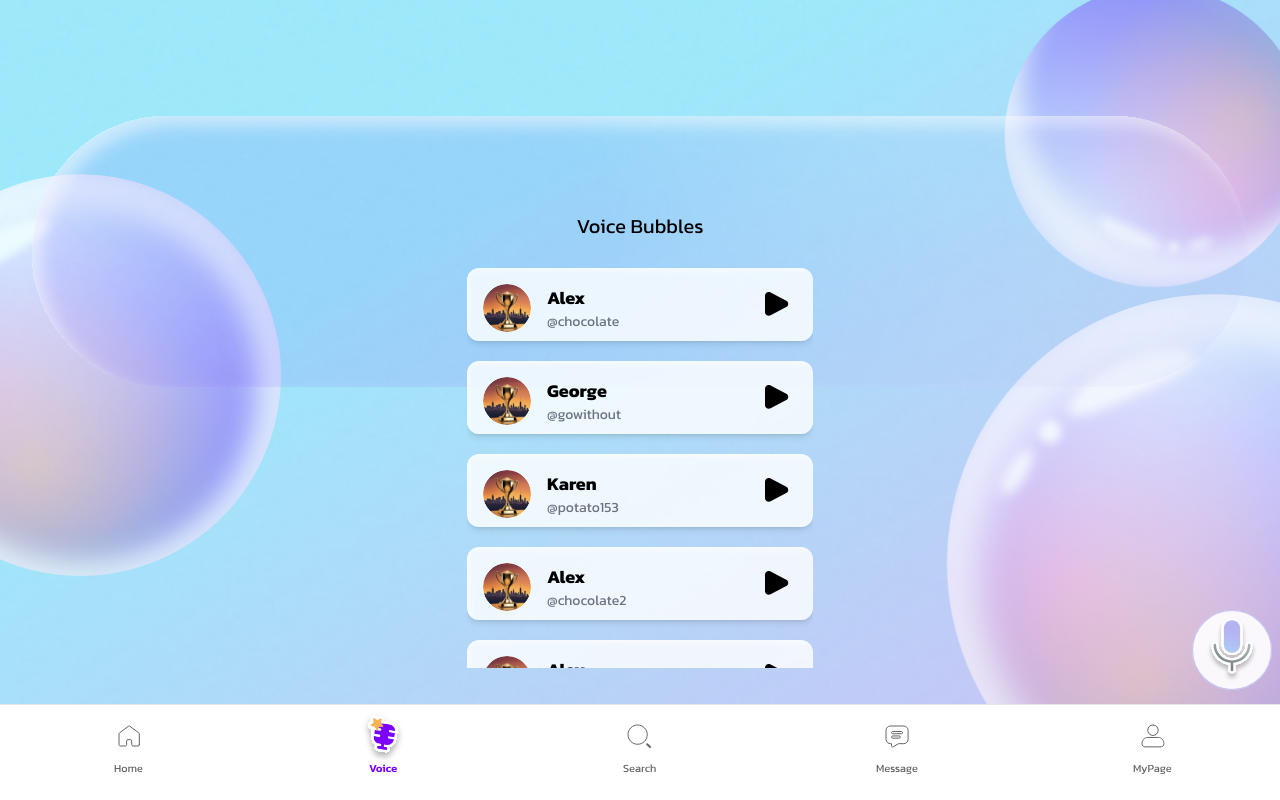
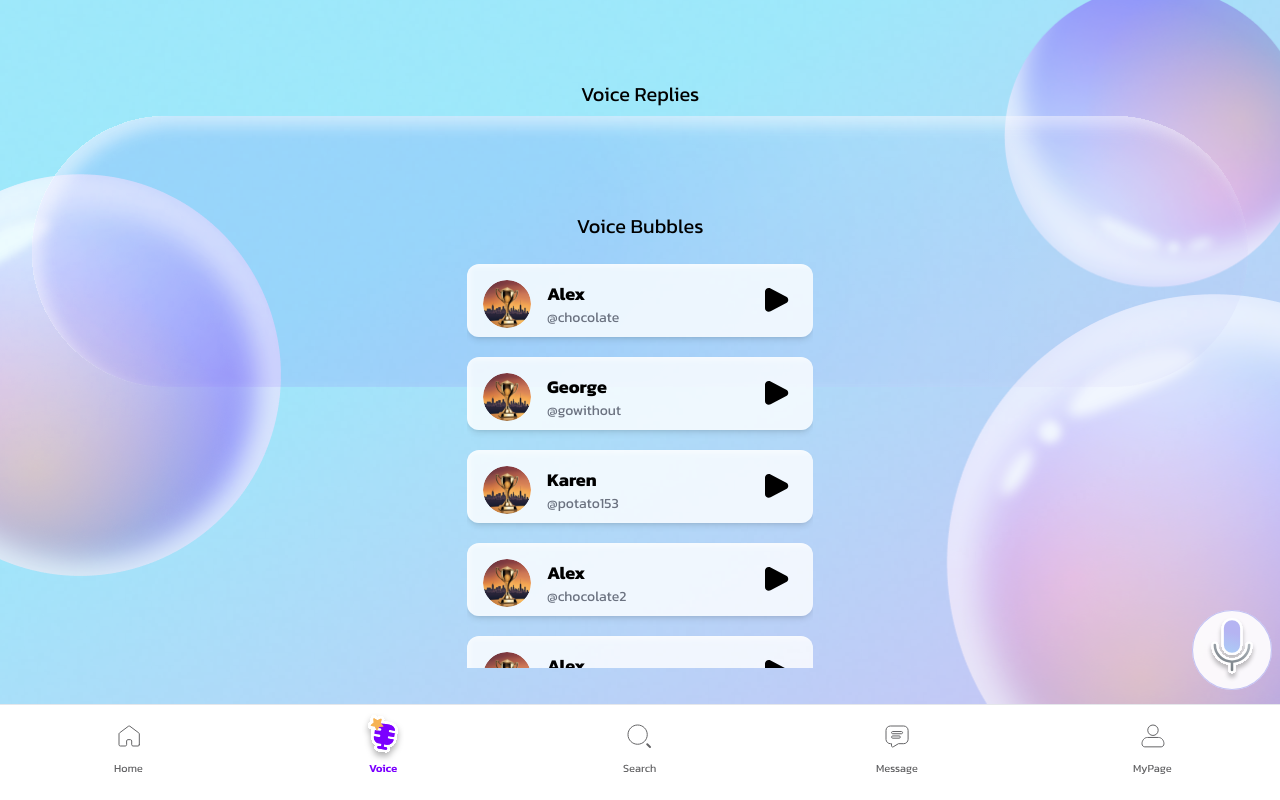
Before and after one commit to junghyunl/fillit, a React (Vite) app in the folder fillit_frontend/: page /voice in a window 1280 px wide. Built offline with nearby package versions, Linux system fonts and the light colour scheme.

Commit message:
refactor: 폴더 구조 정리 및 CSS 디자인 수정

```diff
--- a/fillit_frontend/src/components/VoiceBubbleItem.tsx
+++ b/fillit_frontend/src/components/Voice/VoiceBubbleItem.tsx
@@ -1,6 +1,6 @@
-import profileBubble from '../assets/icons/profile-bubble.svg';
-import playIcon from '../assets/icons/play.svg';
-import voiceWrapper from '../assets/icons/voice-wrapper.svg';
+import profileBubble from '@/assets/icons/profile-bubble.svg';
+import playIcon from '@/assets/icons/play.svg';
+import voiceWrapper from '@/assets/icons/voice-wrapper.svg';
 
 interface VoiceBubbleItemProps {
   name: string;
--- a/fillit_frontend/src/components/VoiceBubbleList.tsx
+++ b/fillit_frontend/src/components/Voice/VoiceBubbleList.tsx
@@ -26,7 +26,7 @@ const VoiceBubbleList = () => {
         overflow: 'hidden',
       }}
     >
-      <h4 className="text-xl mb-2">Voice Bubbles</h4>
+      <h4 className="text-xl mb-1">Voice Bubbles</h4>
       <div className="w-full overflow-y-auto">
         {items.map((item) => (
           <VoiceBubbleItem
--- /dev/null
+++ b/fillit_frontend/src/components/Voice/VoiceReplyItem.tsx
@@ -0,0 +1,3 @@
+const VoiceReplyItem = () => {};
+
+export default VoiceReplyItem;
--- /dev/null
+++ b/fillit_frontend/src/components/Voice/VoiceReplyList.tsx
@@ -0,0 +1,3 @@
+const ReplyList = () => {};
+
+export default ReplyList;
--- a/fillit_frontend/src/components/decorations/BubbleBackground.tsx
+++ b/fillit_frontend/src/components/decorations/BubbleBackground.tsx
@@ -21,7 +21,10 @@ export const BubbleBackground = () => {
         alt="bubble3"
         className="absolute w-[391px] h-[587px] right-0 bottom-0"
       />
-      <div>
+      <div className="relative">
+        <h4 className="text-xl mb-2 absolute top-[80px] left-1/2 transform -translate-x-1/2 z-10 text-center w-full">
+          Voice Replies
+        </h4>
         <img
           src={replyBar}
           alt="replyBar"
--- a/fillit_frontend/src/pages/Voice.tsx
+++ b/fillit_frontend/src/pages/Voice.tsx
@@ -1,5 +1,5 @@
 import { BubbleBackground } from '../components/decorations/BubbleBackground';
-import VoiceBubbleList from '../components/VoiceBubbleList';
+import VoiceBubbleList from '../components/Voice/VoiceBubbleList';
 import MicBack from '../assets/icons/mic-back.svg';
 import Mic from '../assets/icons/mic.svg';
 
```
